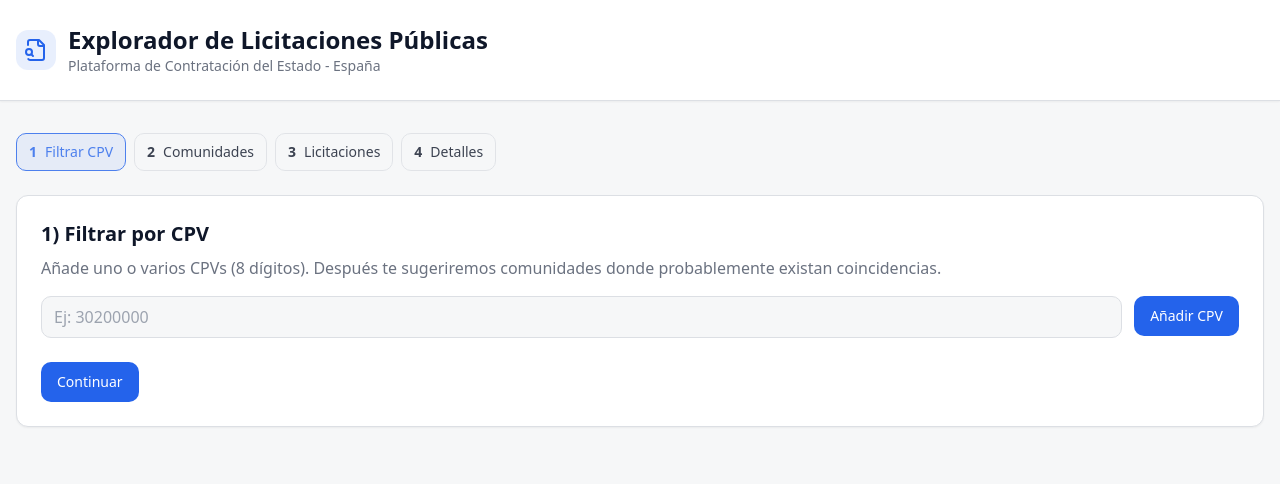
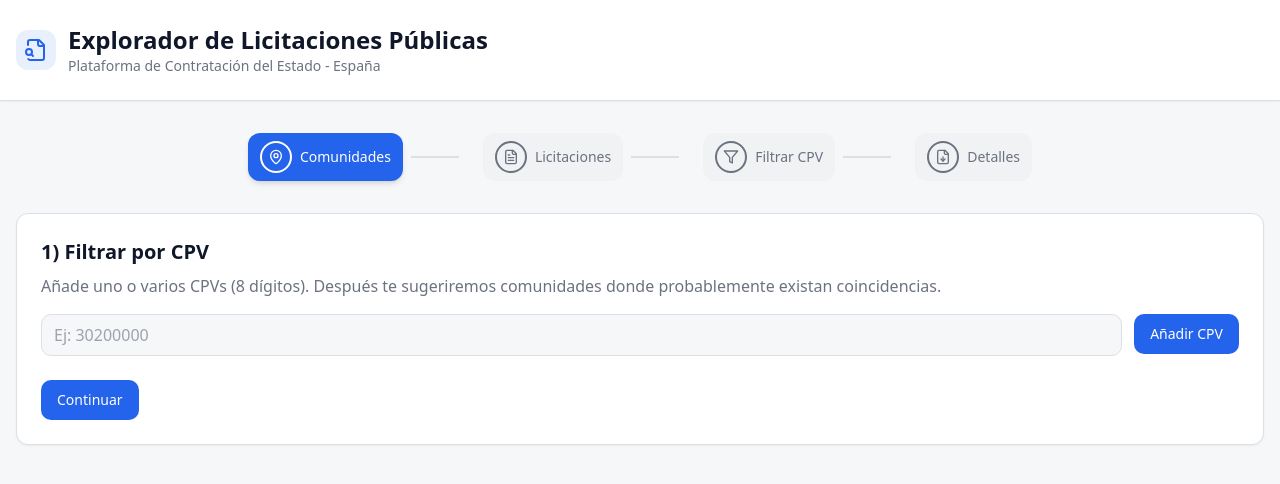
Before and after one commit to samuelgalvan-hash/licita-vision-es-FrontEnd-1, a React (Vite) app: page / in a window 1280 px wide. Shown: the top 484 px of the page. Built offline with nearby package versions, Linux system fonts and the light colour scheme; the HTML template or start-up script is replaced by a standard one.

Commit message:
Update WizardSteps.tsx

```diff
--- a/src/components/WizardSteps.tsx
+++ b/src/components/WizardSteps.tsx
@@ -1,39 +1,70 @@
-import React from "react";
+import { Check, MapPin, FileText, Filter, FileDown } from "lucide-react";
+import { cn } from "@/lib/utils";
 
-type Props = {
-  currentStep: 1 | 2 | 3 | 4;
-};
+interface Step {
+  id: number;
+  name: string;
+  icon: React.ElementType;
+}
 
-const steps = [
-  { n: 1, label: "Filtrar CPV" },
-  { n: 2, label: "Comunidades" },
-  { n: 3, label: "Licitaciones" },
-  { n: 4, label: "Detalles" },
-] as const;
+const steps: Step[] = [
+  { id: 1, name: "Comunidades", icon: MapPin },
+  { id: 2, name: "Licitaciones", icon: FileText },
+  { id: 3, name: "Filtrar CPV", icon: Filter },
+  { id: 4, name: "Detalles", icon: FileDown },
+];
 
-export const WizardSteps: React.FC<Props> = ({ currentStep }) => {
+interface WizardStepsProps {
+  currentStep: number;
+}
+
+export function WizardSteps({ currentStep }: WizardStepsProps) {
   return (
-    <div className="mb-6">
-      <div className="flex flex-wrap gap-2">
-        {steps.map((s) => {
-          const active = s.n === currentStep;
-          const done = s.n < currentStep;
+    <nav aria-label="Progress" className="mb-8">
+      <ol className="flex items-center justify-center gap-2 md:gap-4">
+        {steps.map((step, index) => {
+          const isCompleted = currentStep > step.id;
+          const isCurrent = currentStep === step.id;
+          const Icon = step.icon;
 
           return (
-            <div
-              key={s.n}
-              className={[
-                "px-3 py-2 rounded-md border text-sm",
-                active ? "border-primary bg-primary/10 text-primary" : "border-border",
-                done ? "opacity-90" : "opacity-80",
-              ].join(" ")}
-            >
-              <span className="font-semibold mr-2">{s.n}</span>
-              <span>{s.label}</span>
-            </div>
+            <li key={step.id} className="flex items-center">
+              <div
+                className={cn(
+                  "flex items-center gap-2 px-3 py-2 rounded-lg transition-all",
+                  isCompleted && "bg-primary/10 text-primary",
+                  isCurrent && "bg-primary text-primary-foreground shadow-md",
+                  !isCompleted && !isCurrent && "bg-muted text-muted-foreground"
+                )}
+              >
+                <div
+                  className={cn(
+                    "flex h-8 w-8 items-center justify-center rounded-full border-2 transition-all",
+                    isCompleted && "border-primary bg-primary text-primary-foreground",
+                    isCurrent && "border-primary-foreground bg-transparent",
+                    !isCompleted && !isCurrent && "border-muted-foreground bg-transparent"
+                  )}
+                >
+                  {isCompleted ? (
+                    <Check className="h-4 w-4" />
+                  ) : (
+                    <Icon className="h-4 w-4" />
+                  )}
+                </div>
+                <span className="hidden md:block text-sm font-medium">{step.name}</span>
+              </div>
+              {index < steps.length - 1 && (
+                <div
+                  className={cn(
+                    "h-0.5 w-8 md:w-12 mx-2",
+                    currentStep > step.id ? "bg-primary" : "bg-border"
+                  )}
+                />
+              )}
+            </li>
           );
         })}
-      </div>
-    </div>
+      </ol>
+    </nav>
   );
-};
+}
```
